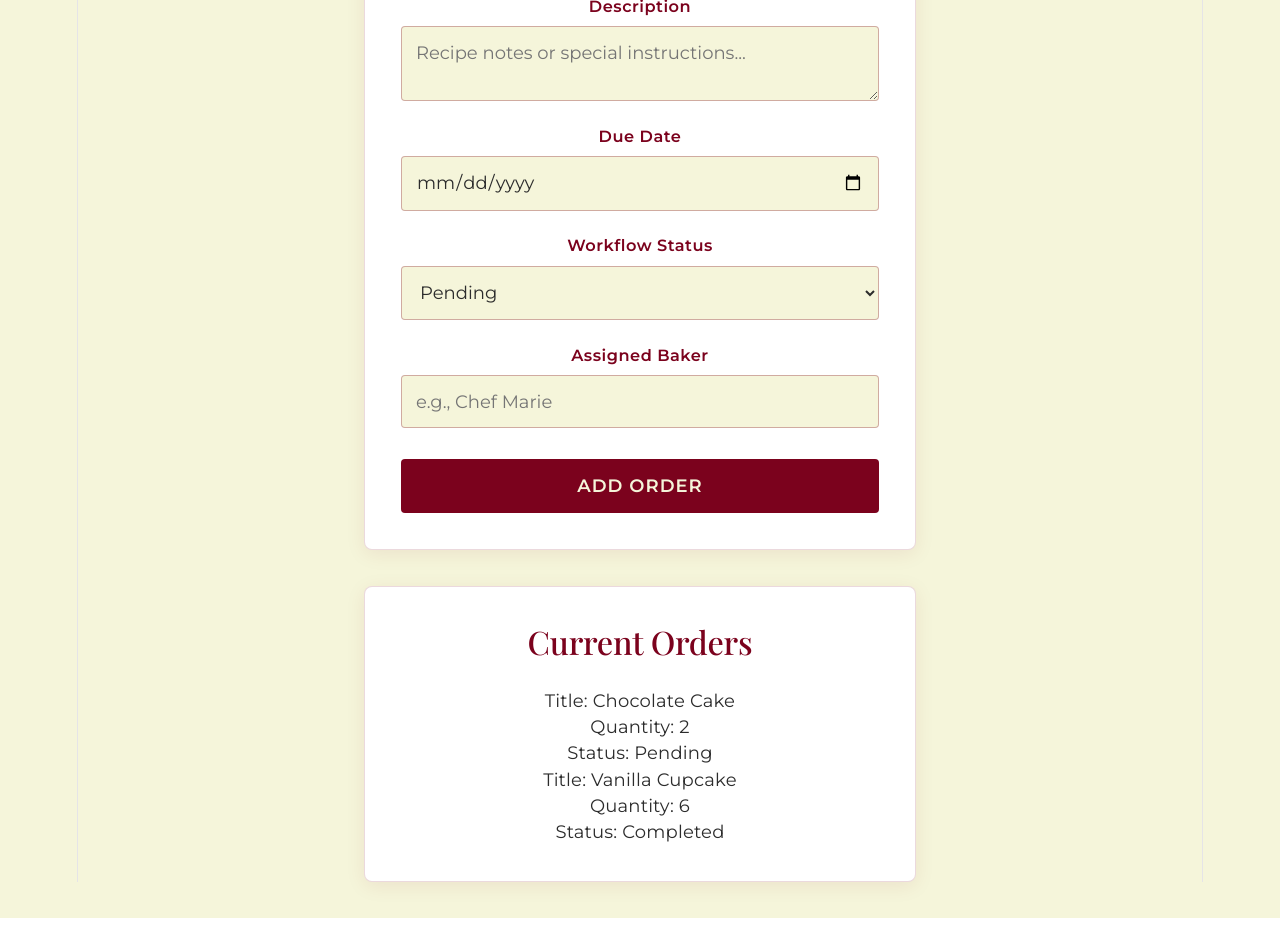
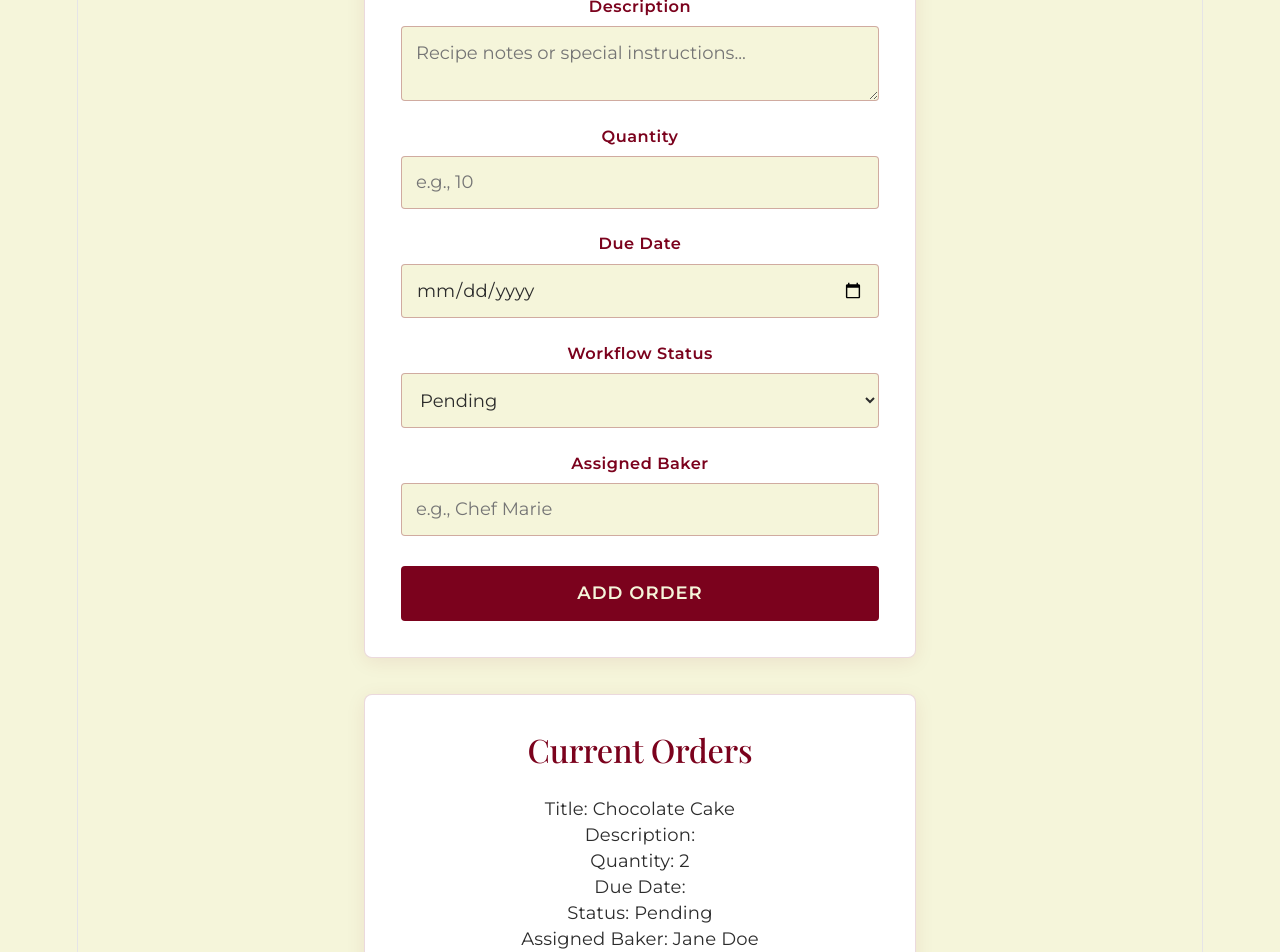
Before and after one commit to bkibet-dev/TO-DOO, a React (Vite) app: page / in a window 1280 px wide. Shown: the part 480-1432 px from the top of the page. Before the commit the page ends 1398 px from the top, so only its background shows below. Built offline with nearby package versions, Linux system fonts and the light colour scheme; a web font is replaced by a local one.

Commit message:
Add quantity field to form and update order list

```diff
--- a/src/components/Form.jsx
+++ b/src/components/Form.jsx
@@ -3,6 +3,7 @@ import { useState } from 'react';
 export default function Form({ onAddTask }) {
   const [title, setTitle] = useState('');
   const [description, setDescription] = useState('');
+  const [quantity, setQuantity] = useState('');
   const [dueDate, setDueDate] = useState('');
   const [status, setStatus] = useState('Pending');
   const [name, setName] = useState('');
@@ -14,6 +15,7 @@ export default function Form({ onAddTask }) {
     onAddTask({
       title,
       description,
+      quantity : Number(quantity),
       dueDate,
       status,
       name,
@@ -21,6 +23,7 @@ export default function Form({ onAddTask }) {
 
     setTitle('');
     setDescription('');
+    setQuantity('');
     setDueDate('');
     setStatus('Pending');
     setName('');
@@ -45,6 +48,17 @@ export default function Form({ onAddTask }) {
           value={description}
           onChange={(e) => setDescription(e.target.value)}
           placeholder="Recipe notes or special instructions..."
+        />
+      </div>
+
+      <div className="form-group">
+        <label>Quantity</label>
+        <input
+          type="number"
+          value={quantity}
+          onChange={(e) => setQuantity(e.target.value)}
+          placeholder="e.g., 10"
+          required
         />
       </div>
 
--- a/src/components/Order.list.jsx
+++ b/src/components/Order.list.jsx
@@ -4,8 +4,11 @@ export default function List({ tasks }) {
       {tasks.map((task) => (
         <div key={task.id} className="task-card">
           <p>Title: {task.title}</p>
+          <p>Description: {task.description}</p>
           <p>Quantity: {task.quantity}</p>
+          <p>Due Date: {task.dueDate}</p>
           <p>Status: {task.status}</p>
+          <p>Assigned Baker: {task.name}</p>
         </div>
       ))}
     </div>
```
